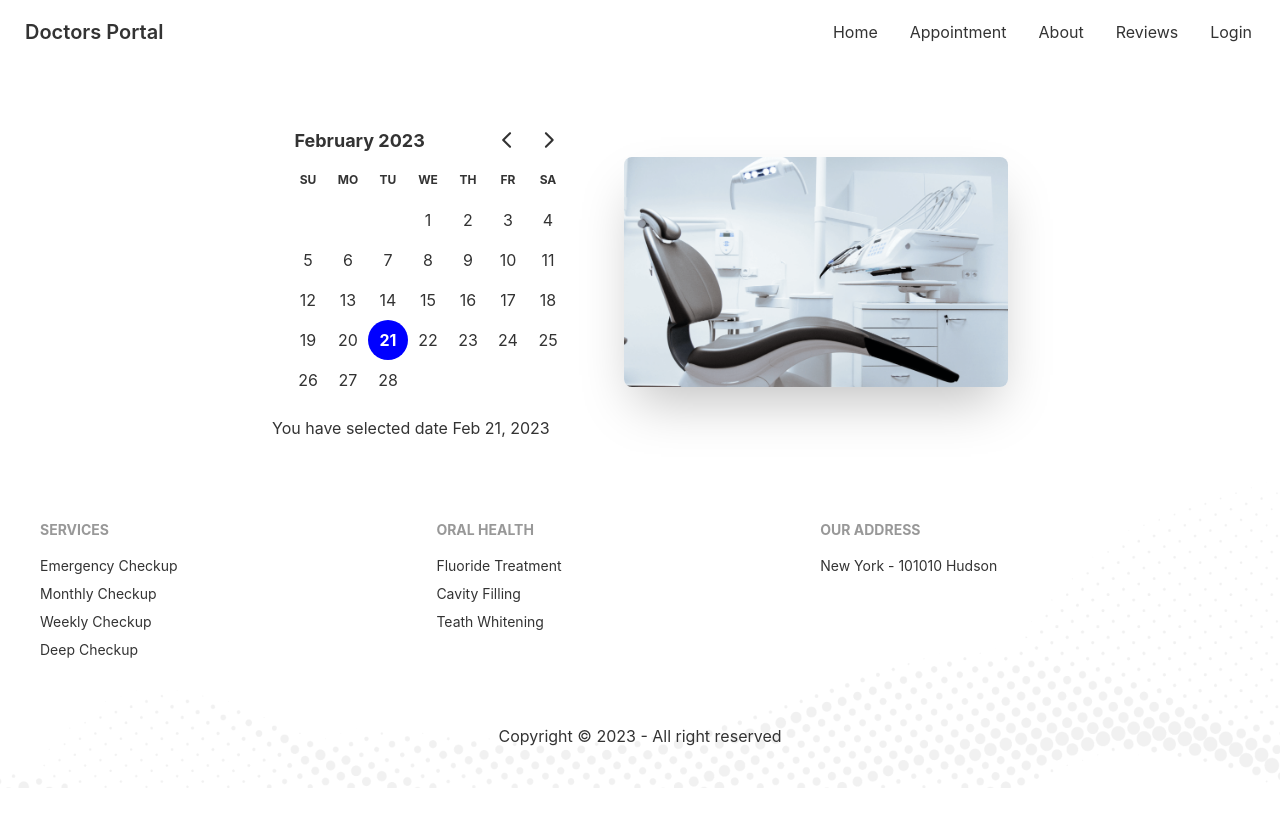
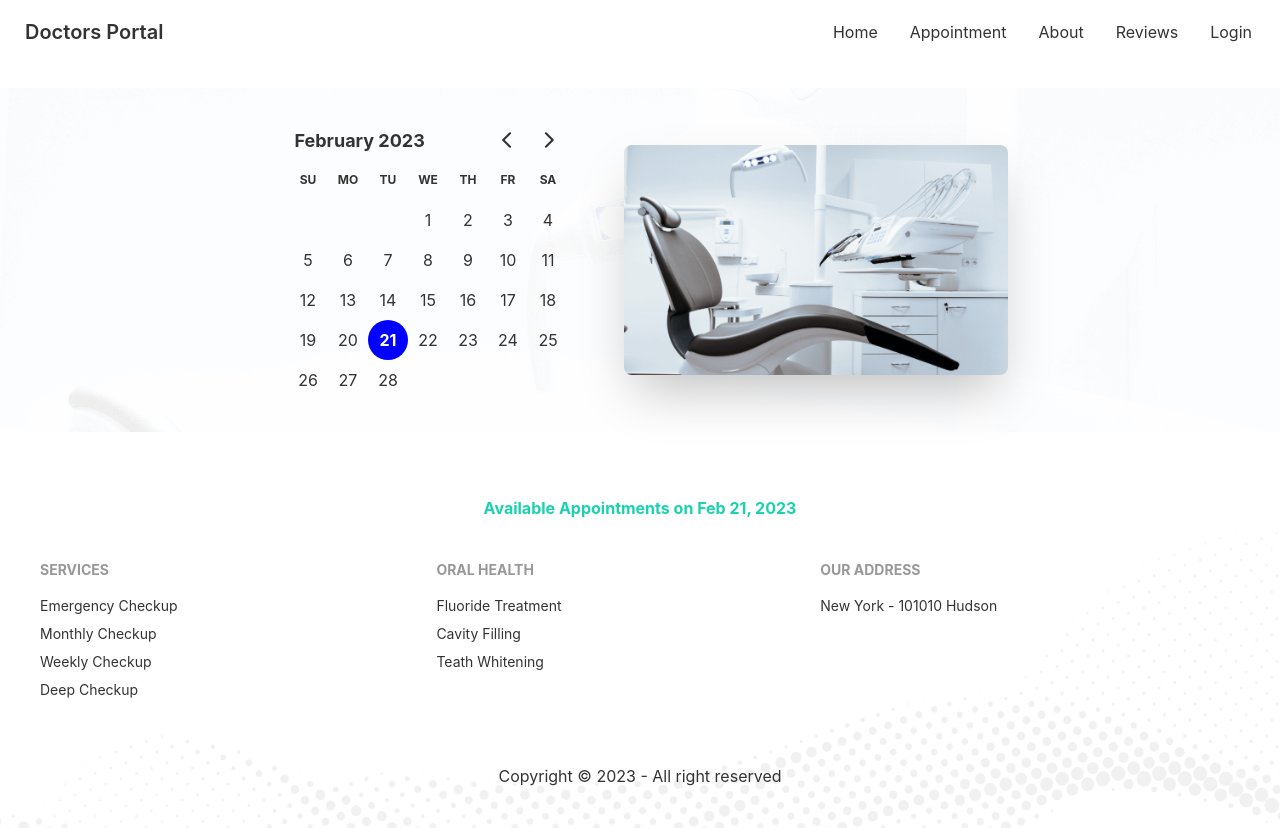
Before and after one commit to TouhedurRahman/doctors-portal-client, a React (Create React App) app: page /appointment in a window 1280 px wide. Before the commit the page ends 800 px from the top, so only its background shows below. Built offline with nearby package versions, Linux system fonts and the light colour scheme.

Commit message:
appointment banner calender functionality added

```diff
--- a/src/Pages/Appointment/Appointment/Appointment.js
+++ b/src/Pages/Appointment/Appointment/Appointment.js
@@ -1,10 +1,20 @@
-import React from 'react';
+import React, { useState } from 'react';
 import AppointmentBanner from '../AppointmentBanner/AppointmentBanner';
+import AvailableAppointments from '../AvailableAppointments/AvailableAppointments';
 
 const Appointment = () => {
+    const [selectedDate, setselectedDate] = useState(new Date());
+
     return (
         <div>
-            <AppointmentBanner />
+            <AppointmentBanner
+                selectedDate={selectedDate}
+                setselectedDate={setselectedDate}
+            ></AppointmentBanner>
+
+            <AvailableAppointments
+                selectedDate={selectedDate}
+            ></AvailableAppointments>
         </div>
     );
 };
--- a/src/Pages/Appointment/AppointmentBanner/AppointmentBanner.js
+++ b/src/Pages/Appointment/AppointmentBanner/AppointmentBanner.js
@@ -1,13 +1,19 @@
-import { format } from 'date-fns';
-import React, { useState } from 'react';
+import React from 'react';
 import { DayPicker } from 'react-day-picker';
+import bg from "../../../assets/images/bg.png";
 import chair from '../../../assets/images/chair.png'
 
-const AppointmentBanner = () => {
-    const [selectedDate, setselectedDate] = useState(new Date());
+const AppointmentBanner = ({ selectedDate, setselectedDate }) => {
+
+
     return (
-        <header className='my-6'>
-            <div className="hero">
+        <header className='my-6 rounded'>
+            <div
+                className="hero"
+                style={{
+                    background: `url(${bg})`
+                }}
+            >
                 <div className="hero-content flex-col lg:flex-row-reverse">
                     <img src={chair} className="lg:max-w-sm rounded-lg shadow-2xl" alt='Loading...' />
                     <div className='mr-6'>
@@ -16,7 +22,6 @@
                             selected={selectedDate}
                             onSelect={setselectedDate}
                         />
-                        <p>You have selected date {format(selectedDate, 'PP')}</p>
                     </div>
                 </div>
             </div>
--- /dev/null
+++ b/src/Pages/Appointment/AvailableAppointments/AvailableAppointments.js
@@ -0,0 +1,14 @@
+import { format } from 'date-fns';
+import React from 'react';
+
+const AvailableAppointments = ({ selectedDate }) => {
+    return (
+        <section className='mt-16'>
+            <p className='text-center text-secondary font-bold'>
+                Available Appointments on {format(selectedDate, 'PP')}
+            </p>
+        </section>
+    );
+};
+
+export default AvailableAppointments;
```
